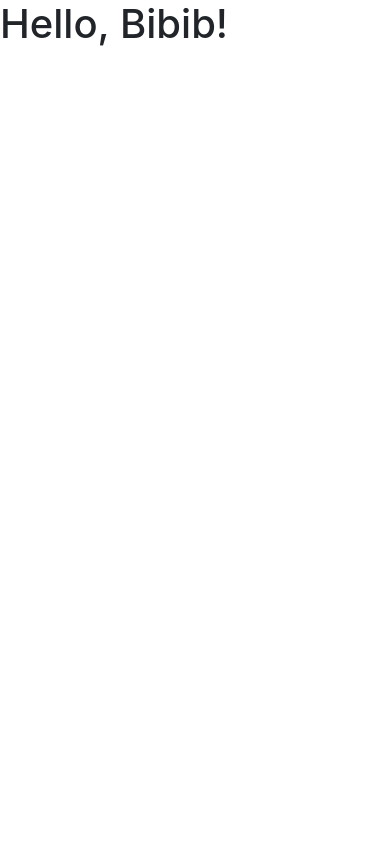
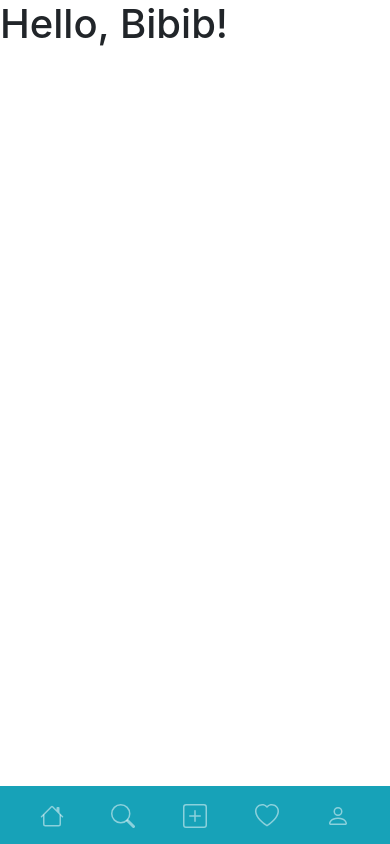
Before and after one commit to bi2b/bi2b.github.io, a plain HTML site: page index.html in a window 390 px wide. Drawn offline with nearby package versions, Linux system fonts and the light colour scheme.

Commit message:
buat navbar

```diff
--- a/index.html
+++ b/index.html
@@ -1,4 +1,3 @@
-
 <!doctype html>
 <html lang="en">
 <head>
@@ -12,6 +11,48 @@
 	<title>Bibib!</title>
 </head>
 <body>
+	<nav class="navbar navbar-dark bg-info navbar-expand fixed-bottom d-md-none d-lg-none d-xl-none">
+		<ul class="navbar-nav nav-justified w-100">
+			<li class="nav-item">
+				<a href="#" class="nav-link">
+					<svg width="1.5em" height="1.5em" viewBox="0 0 16 16" class="bi bi-house" fill="currentColor" xmlns="http://www.w3.org/2000/svg">
+						<path fill-rule="evenodd" d="M2 13.5V7h1v6.5a.5.5 0 0 0 .5.5h9a.5.5 0 0 0 .5-.5V7h1v6.5a1.5 1.5 0 0 1-1.5 1.5h-9A1.5 1.5 0 0 1 2 13.5zm11-11V6l-2-2V2.5a.5.5 0 0 1 .5-.5h1a.5.5 0 0 1 .5.5z" />
+						<path fill-rule="evenodd" d="M7.293 1.5a1 1 0 0 1 1.414 0l6.647 6.646a.5.5 0 0 1-.708.708L8 2.207 1.354 8.854a.5.5 0 1 1-.708-.708L7.293 1.5z" />
+					</svg>
+				</a>
+			</li>
+			<li class="nav-item">
+				<a href="#" class="nav-link">
+					<svg width="1.5em" height="1.5em" viewBox="0 0 16 16" class="bi bi-search" fill="currentColor" xmlns="http://www.w3.org/2000/svg">
+						<path fill-rule="evenodd" d="M10.442 10.442a1 1 0 0 1 1.415 0l3.85 3.85a1 1 0 0 1-1.414 1.415l-3.85-3.85a1 1 0 0 1 0-1.415z" />
+						<path fill-rule="evenodd" d="M6.5 12a5.5 5.5 0 1 0 0-11 5.5 5.5 0 0 0 0 11zM13 6.5a6.5 6.5 0 1 1-13 0 6.5 6.5 0 0 1 13 0z" />
+					</svg>
+				</a>
+			</li>
+			<li class="nav-item">
+				<a href="#" class="nav-link">
+					<svg width="1.5em" height="1.5em" viewBox="0 0 16 16" class="bi bi-plus-square" fill="currentColor" xmlns="http://www.w3.org/2000/svg">
+						<path fill-rule="evenodd" d="M14 1H2a1 1 0 0 0-1 1v12a1 1 0 0 0 1 1h12a1 1 0 0 0 1-1V2a1 1 0 0 0-1-1zM2 0a2 2 0 0 0-2 2v12a2 2 0 0 0 2 2h12a2 2 0 0 0 2-2V2a2 2 0 0 0-2-2H2z" />
+						<path fill-rule="evenodd" d="M8 4a.5.5 0 0 1 .5.5v3h3a.5.5 0 0 1 0 1h-3v3a.5.5 0 0 1-1 0v-3h-3a.5.5 0 0 1 0-1h3v-3A.5.5 0 0 1 8 4z" />
+					</svg>
+				</a>
+			</li>
+			<li class="nav-item">
+				<a href="#" class="nav-link">
+					<svg width="1.5em" height="1.5em" viewBox="0 0 16 16" class="bi bi-heart" fill="currentColor" xmlns="http://www.w3.org/2000/svg">
+						<path fill-rule="evenodd" d="M8 2.748l-.717-.737C5.6.281 2.514.878 1.4 3.053c-.523 1.023-.641 2.5.314 4.385.92 1.815 2.834 3.989 6.286 6.357 3.452-2.368 5.365-4.542 6.286-6.357.955-1.886.838-3.362.314-4.385C13.486.878 10.4.28 8.717 2.01L8 2.748zM8 15C-7.333 4.868 3.279-3.04 7.824 1.143c.06.055.119.112.176.171a3.12 3.12 0 0 1 .176-.17C12.72-3.042 23.333 4.867 8 15z" />
+					</svg>
+				</a>
+			</li>
+			<li class="nav-item">
+				<a href="#" class="nav-link">
+					<svg width="1.5em" height="1.5em" viewBox="0 0 16 16" class="bi bi-person" fill="currentColor" xmlns="http://www.w3.org/2000/svg">
+						<path fill-rule="evenodd" d="M10 5a2 2 0 1 1-4 0 2 2 0 0 1 4 0zM8 8a3 3 0 1 0 0-6 3 3 0 0 0 0 6zm6 5c0 1-1 1-1 1H3s-1 0-1-1 1-4 6-4 6 3 6 4zm-1-.004c-.001-.246-.154-.986-.832-1.664C11.516 10.68 10.289 10 8 10c-2.29 0-3.516.68-4.168 1.332-.678.678-.83 1.418-.832 1.664h10z" />
+					</svg>
+				</a>
+			</li>
+		</ul>
+	</nav>
 	<h1>Hello, Bibib!</h1>
 
 	<!-- Optional JavaScript -->
```
Lines whose indentation alone changed are shown as unchanged.
